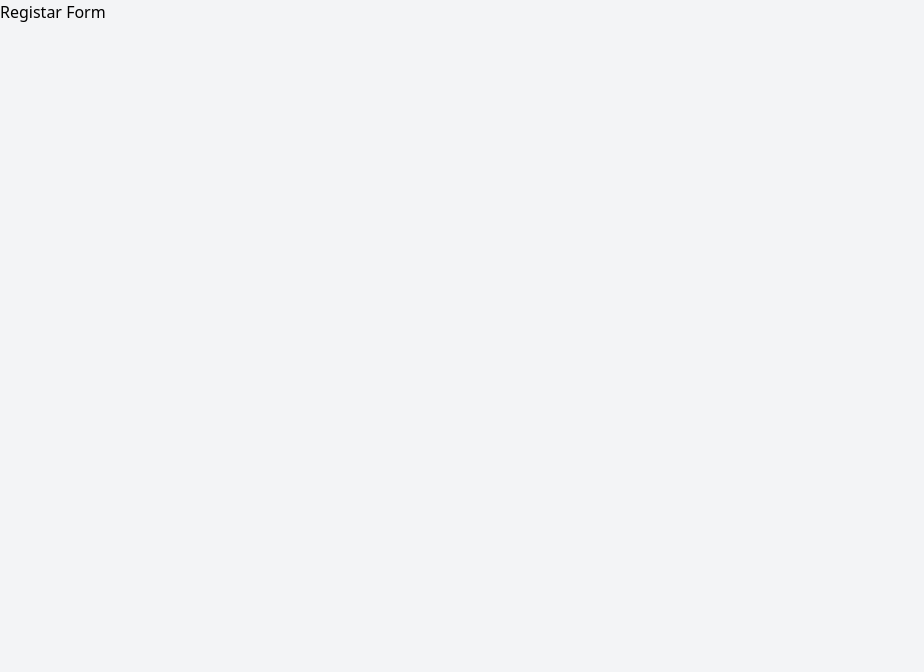
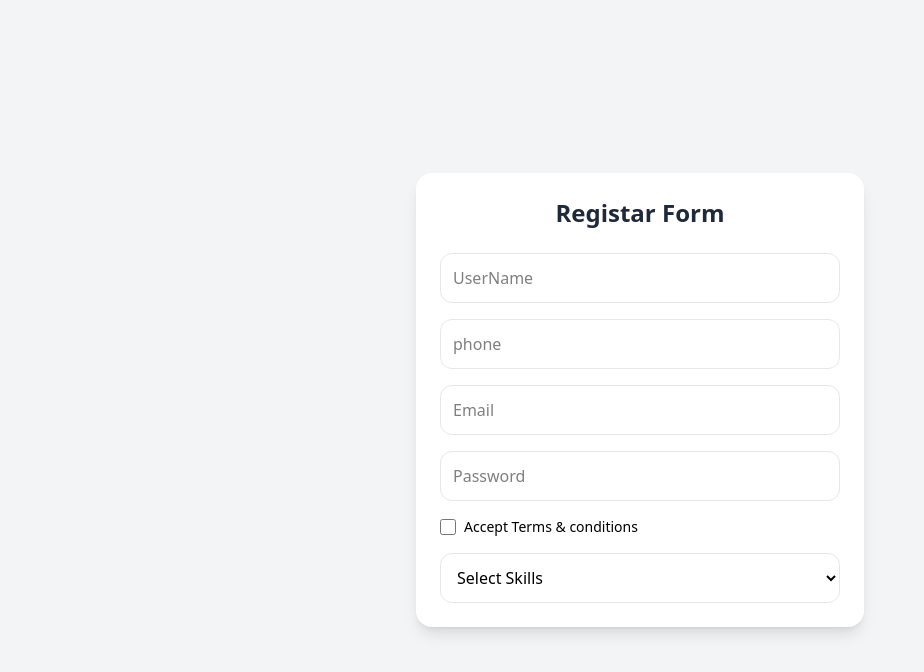
Before and after one commit to TasnimKulle/FormControlled_challanges, a React (Vite) app: page / in a window 1280 px wide. Shown: the top 672 px of the page, without its empty margins (0-924 px from the left). Built offline with nearby package versions, Linux system fonts and the light colour scheme.

Commit message:
styling compilet in form

```diff
--- a/src/FormControlled.jsx
+++ b/src/FormControlled.jsx
@@ -2,9 +2,41 @@ import React from 'react'
 
 export const FormControlled = () => {
   return (
-    <div className='min-h-screen bg-gray-100'>
-        <div>
-            <h1>Registar Form</h1>
+    <div className='min-h-screen bg-gray-100 flex items-center justify-center p-4'>
+        <div className='w-full max-w-md bg-white p-6 rounded-2xl shadow-lg'>
+            <h1 className='text-2xl font-semibold text-center text-gray-800 mb-6'>Registar Form</h1>
+            <form  className='space-y-4'>
+                <input type="text"
+                placeholder='UserName'
+                className='w-full p-3 rounded-xl border border-gray-200 focus:outline-none focus:ring-2 focus:ring-blue-500'
+                 />
+                  <input type="number"
+                 name="phone" placeholder='phone'
+                 className='w-full p-3 border border-gray-200 rounded-xl focus:outline-none focus:ring-2 focus:ring-blue-500'  />
+                 <input type="email"
+                 placeholder='Email'
+                 className='w-full p-3 border border-gray-200 rounded-xl focus:outline-none focus:ring-2 focus:ring-blue-400'  />
+
+                 <input type="password" name="password" placeholder='Password'
+                 className='w-full p-3 border border-gray-200 rounded-xl
+                 focus:outline-none focus:ring-2 focus:ring-blue-500'  />
+                 <div className='flex items-center gap-2'>
+                    <input type="checkbox" name="checked"
+                    className='h-4 w-4 '
+                     />
+                    <span className='text-sm'>Accept Terms & conditions </span>
+
+                </div>
+                <select name="selectOptions"
+                className='w-full p-3 border border-gray-200  rounded-xl focus:outline-none focus:ring-2 focus:ring-blue-400' >
+                    <option value="">Select Skills</option>
+                    <option value="react">React</option>
+                    <option value="node">Node</option>
+
+                </select>
+
+
+            </form>
         </div>
     </div>
   )
```
Also changed, not shown: 1 other file (tests, documents, lock files or other folders).
